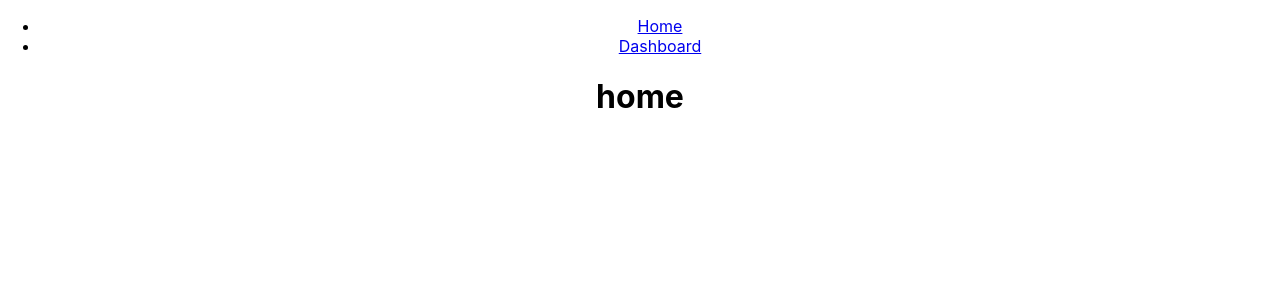
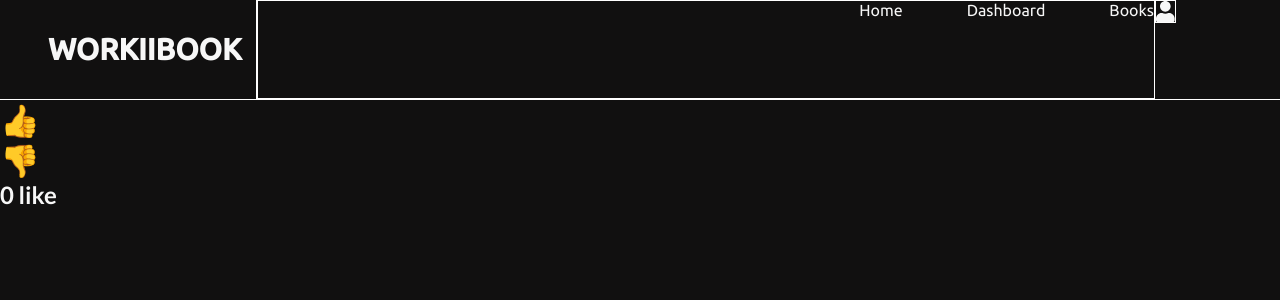
Before and after one commit to mohzys23/WorkIt, a React (Create React App) app: page / in a window 1280 px wide. Shown: the top 300 px of the page. Built offline with nearby package versions, Linux system fonts and the light colour scheme.

Commit message:
Added component and fontawesome library

```diff
--- a/package.json
+++ b/package.json
@@ -3,6 +3,11 @@
   "version": "0.1.0",
   "private": true,
   "dependencies": {
+    "@fortawesome/fontawesome-svg-core": "^1.2.32",
+    "@fortawesome/free-brands-svg-icons": "^5.15.1",
+    "@fortawesome/free-regular-svg-icons": "^5.15.1",
+    "@fortawesome/free-solid-svg-icons": "^5.15.1",
+    "@fortawesome/react-fontawesome": "^0.1.12",
     "@testing-library/jest-dom": "^5.11.5",
     "@testing-library/react": "^11.1.0",
     "@testing-library/user-event": "^12.1.10",
@@ -11,6 +16,7 @@
     "react-dom": "^17.0.1",
     "react-router-dom": "^5.2.0",
     "react-scripts": "4.0.0",
+    "react-vscode-preview": "^1.0.0",
     "web-vitals": "^0.2.4"
   },
   "scripts": {
--- a/src/App.scss
+++ b/src/App.scss
@@ -1,6 +1,3 @@
-.App {
-  text-align: center;
-}
 
 .App-logo {
   height: 40vmin;
@@ -13,20 +10,6 @@
   }
 }
 
-.App-header {
-  background-color: #282c34;
-  min-height: 100vh;
-  display: flex;
-  flex-direction: column;
-  align-items: center;
-  justify-content: center;
-  font-size: calc(10px + 2vmin);
-  color: white;
-}
-
-.App-link {
-  color: #61dafb;
-}
 
 @keyframes App-logo-spin {
   from {
--- a/src/Components/Home.js
+++ b/src/Components/Home.js
@@ -1,9 +1,42 @@
-import React from 'react';
+import React, {useState } from 'react';
+import Dashboard from './Dashboard';
 
 export default function Home() {
+    const [like, setLike] = useState(0);
+    //const [dislike, setDisLike] = useState(0);
+     const incerment = () =>{
+         setLike(like + 1);
+     };
+
+     //const [show, setShow] = useState(false);
+
+
+     {  /*
+     const moses = () => {
+         if (!show) {
+             setShow(true)
+            } else {
+                setShow(false)
+            }
+
+     }
+
+    */ }
+
+
+
+
     return(
         <div>
-            <h1>home</h1>
+            <h1 onClick={incerment}>&#x1F44D;</h1>
+            <h1 onClick={() => setLike(like - 1)}>&#x1F44E;</h1>
+            <h2>{like} like</h2>
+
+
+  {/*<button onClick={moses}>login</button>
+{show && <Dashboard />}  */}
+
+
         </div>
     );
 }
--- /dev/null
+++ b/src/Components/Library2.js
@@ -0,0 +1,5 @@
+import { library } from '@fortawesome/fontawesome-svg-core';
+import { fas } from '@fortawesome/free-solid-svg-icons';
+
+
+library.add(fas)
--- /dev/null
+++ b/src/Components/Login.js
@@ -0,0 +1,12 @@
+import React from 'react';
+
+export default function Login() {
+    return(
+        <div className="login-icon">
+            <form>
+                <h1>login now</h1>
+                <p>name</p>
+            </form>
+        </div>
+    );
+}
--- a/src/Components/Routers.js
+++ b/src/Components/Routers.js
@@ -1,20 +1,66 @@
-import React from 'react';
+import React, { useState } from 'react';
 import {Link} from "react-router-dom";
 import './Routers.scss';
+import './Library2';
+import Login from './Login';
+import { FontAwesomeIcon } from '@fortawesome/react-fontawesome';
+import { faUser } from '@fortawesome/free-solid-svg-icons';
+
 
 
 
 export default function Router() {
+
+
+    const [show, setShow] = useState(false);
+
+    const login = () => {
+        if (!show) {
+            setShow(true)
+        } else {
+            setShow(false)
+        }
+    }
+
     return(
-        <div>
+        <div className="routers">
 
+            <div className="logo">
+                 <Link to="/"><h1>WORKIIBOOK</h1></Link>
+            </div>
             <nav>
               <ul>
                   <li><Link to="/">Home</Link></li>
                   <li><Link to="/dashboard">Dashboard</Link></li>
+                  <li><Link to="/books">Books</Link></li>
               </ul>
             </nav>
 
+<div>
+ <FontAwesomeIcon icon={faUser} size="lg" className="icon" onClick={login} />
+            {show &&
+
+            <div className="login-form">
+               <form>
+                       <h4>Login</h4>
+                   <label className="label" for="username">Username</label>
+                   <br />
+                   <input type="text" />
+                   <br />
+                   <label>Password</label>
+                   <br />
+                   <input type="password" />
+                   <br />
+                   <p><input type="checkbox" />Remember me</p>
+                   <h6>Don't have an account? <span>Signup</span></h6>
+                   <br />
+                   <button>Submit</button>
+
+               </form>
+
+            </div>   }
+
+</div>
         </div>
     );
 }
--- a/src/Components/Routers.scss
+++ b/src/Components/Routers.scss
@@ -1,2 +1,109 @@
-@import url("https://fonts.googleapis.com/css2?family=Ubuntu:ital,wght@0,300;0,400;0,500;1,300;1,400;1,500;1,700&display=swap");
-$headerfont: 'Ubuntu', sans-serif;
+@import '../index.scss';
+
+ .routers {
+     width: 100%;
+     display: flex;
+     font-family: $headerfont;
+     border-bottom: 1px solid white;
+
+
+     .logo {
+         width: 20%;
+         text-transform: uppercase;
+         border-right: 1px solid white;
+
+         h1 {
+             margin: 2rem 0 2rem 3rem;
+             font-size: 30px;
+         }
+
+         a {
+             color: $color2;
+             text-decoration: none;
+         }
+     }
+
+     nav {
+         width: 70%;
+         border: 1px solid white;
+         text-align: right;
+
+
+         ul {
+             list-style-type: none;
+
+
+             li {
+                 display: inline;
+                 margin-left: 4rem;
+
+                 a {
+                     color: $color2;
+                     text-decoration: none;
+                 }
+             }
+         }
+     }
+
+    .icon {
+         margin-right: 3rem;
+         margin-bottom: 3rem;
+         position: relative;
+         border: 1px solid white;
+         cursor: pointer;
+     }
+     .login-form {
+         background-color: $color2;
+         color: $color1;
+         position: absolute;
+         width: 30%;
+         left: 59rem;
+         text-align: center;
+         font-family: $bodyfont;
+
+         form {
+             border: 1px solid white;
+
+             h4 {
+                 font-size: 29px;
+                 padding: 1rem 0 1.5rem;
+             }
+
+             input {
+                 width: 55%;
+                 padding: .5rem;
+                 border: 1px solid white;
+                 border-radius: 5px;
+                 margin: .5rem 0 1rem;
+                 outline-color: rgba(59, 59, 223, 0.432);
+                 outline-offset: 1px;
+
+             }
+
+             button {
+                 padding: .4rem 1rem;
+                 text-transform: uppercase;
+                 font-size: 12px;
+                 margin: .8rem 0 1.7rem;
+                 border-radius: 4px;
+                 cursor: pointer;
+             }
+         }
+
+         p {
+             font-size: 13px;
+
+             input {
+                width: 15px;
+                padding-right: .3rem;
+             }
+        }
+
+        h6 {
+            font-size: 14px;
+            span {
+                color: rgba(52, 52, 167, 0.753);
+            }
+        }
+     }
+ }
--- a/src/index.scss
+++ b/src/index.scss
@@ -1,10 +1,22 @@
+@import url("https://fonts.googleapis.com/css2?family=Ubuntu:ital,wght@0,300;0,400;0,500;1,300;1,400;1,500;1,700&display=swap");
+$headerfont: 'Ubuntu', sans-serif;
+@import url("https://fonts.googleapis.com/css2?family=Lato:ital,wght@0,300;0,400;0,700;1,300;1,400;1,700&display=swap");
+$bodyfont: 'Lato', sans-serif;
+$color1: rgb(17, 16, 16);
+$color2: rgb(247, 247, 247);
+
+
+* {
+  margin: 0;
+  padding: 0;
+}
+
+
 body {
   margin: 0;
-  font-family: -apple-system, BlinkMacSystemFont, 'Segoe UI', 'Roboto', 'Oxygen',
-    'Ubuntu', 'Cantarell', 'Fira Sans', 'Droid Sans', 'Helvetica Neue',
-    sans-serif;
-  -webkit-font-smoothing: antialiased;
-  -moz-osx-font-smoothing: grayscale;
+  font-family: $bodyfont;
+  background-color: $color1;
+  color: $color2;
 }
 
 code {
```
Also changed, not shown: src/Components/Library.js (added, +7 -0 lines), 1 other file (tests, documents, lock files or other folders).
